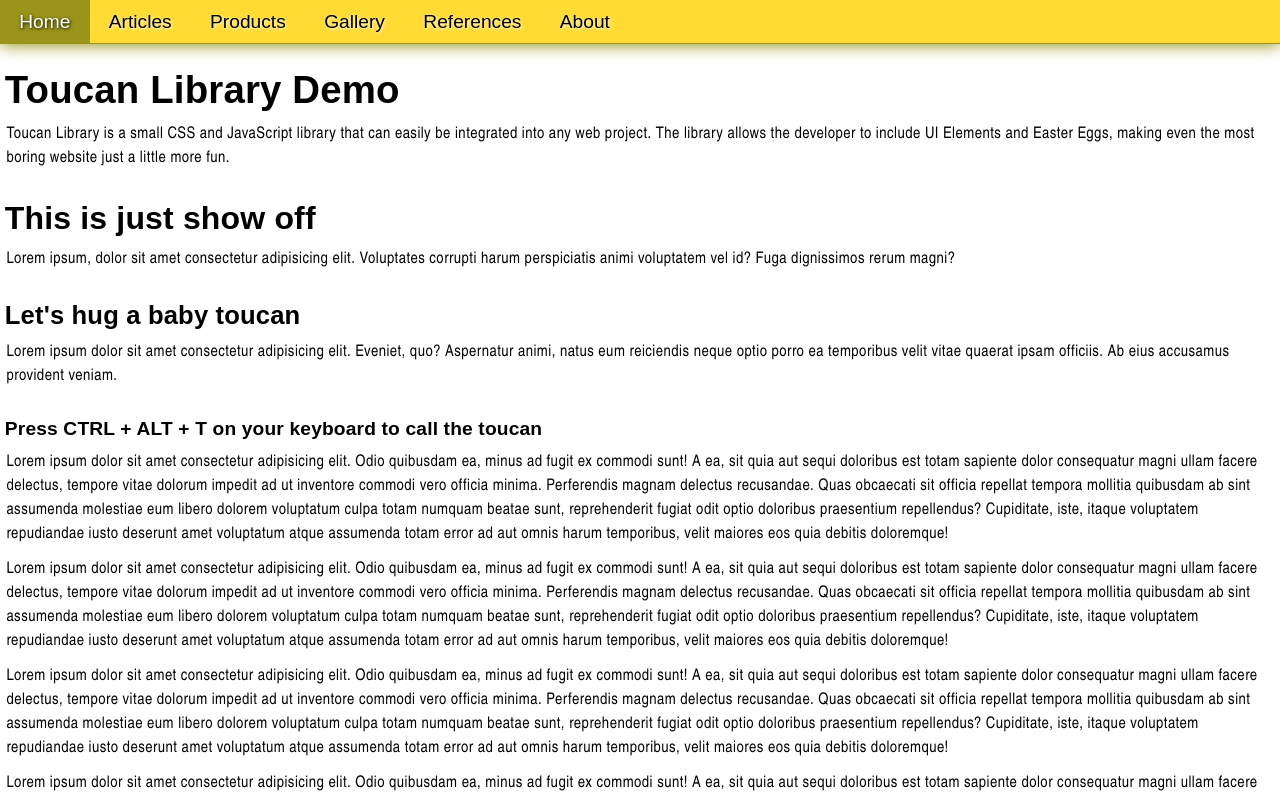
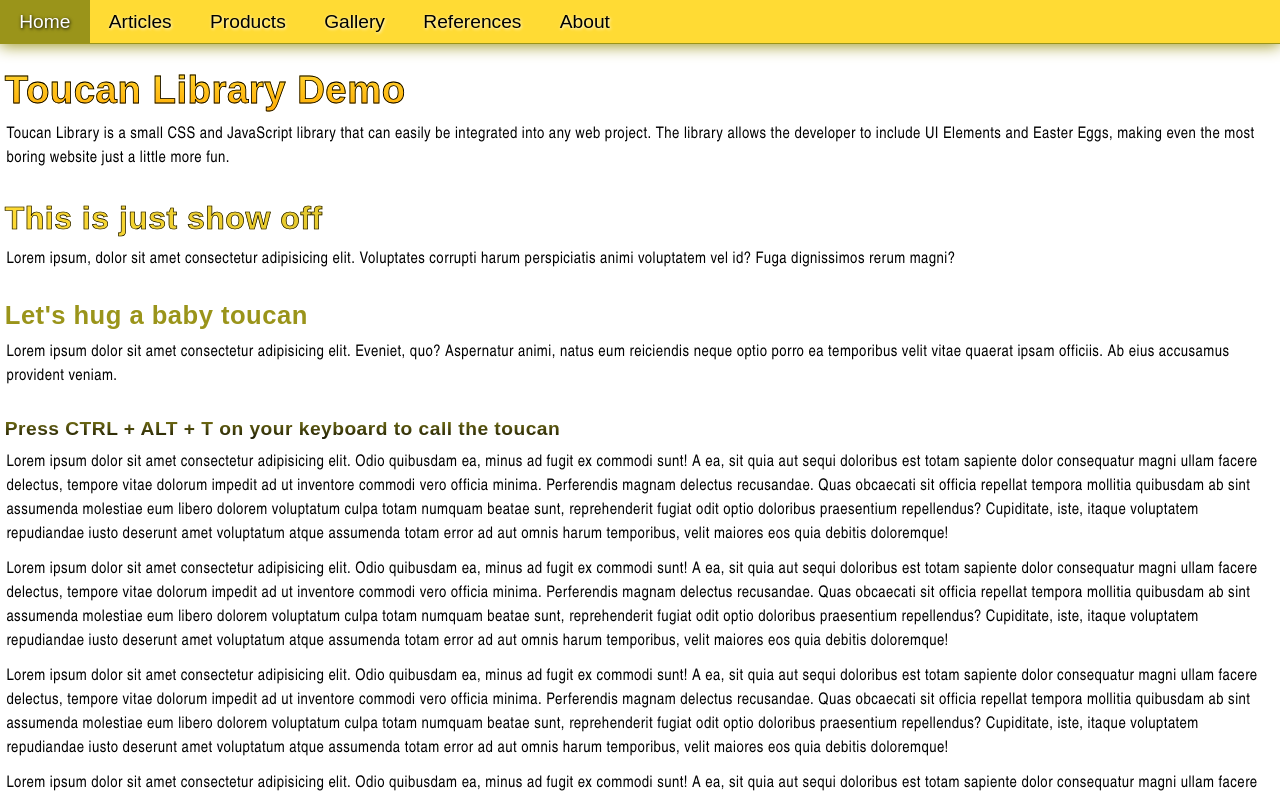
Before and after one commit to dani832m/toucan-library, a plain HTML site: page demo.html in a window 1280 px wide. Shown: the top 797 px of the page. Drawn offline with Linux system fonts and the light colour scheme.

Commit message:
Styling for text elements added.

```diff
--- a/toucan-library/css/toucan-style.css
+++ b/toucan-library/css/toucan-style.css
@@ -11,36 +11,6 @@ body {
   overflow-x: hidden !important;
   margin: 0;
   padding: 0;
-}
-
-/* Flying noisy toucan */
-.flying-toucan-div {
-   position: relative;
-   z-index: 100;
-   width: 100%;
-   height: 0;
-}
-
-.flying-toucan-img {
-   position: absolute;
-   right: -14rem;
-   width: 14rem;
-   height: 15rem;
-   padding: 3rem 0;
-   margin: 0;
-   box-sizing: border-box;
-   animation: fly 8s;
-}
-
-@keyframes fly {
-   0% {
-      right: -14rem;
-      transform: scale(1);
-   }
-   100% {
-      right: 100%;
-      transform: scale(0.3);
-   }
 }
 
 /* Sticky navbar */
@@ -132,25 +102,40 @@ body {
 .heading3,
 .heading4 {
   font-family: var(--heading-font);
-   letter-spacing: 0.01rem;
+  letter-spacing: 0.03rem;
   padding: 0.3rem;
   margin: 1.2rem 0 0;
+  background-size: 100%;
+  background-clip: text;
+  -webkit-background-clip: text;
+  -moz-background-clip: text;
+  -webkit-text-fill-color: transparent;
+  -moz-text-fill-color: transparent;
 }
 
 .heading1 {
   font-size: 2.4rem;
+  background-color: var(--orange-color);
+  background-image: linear-gradient(180deg, var(--light-yellow-color), var(--orange-color));
+  -webkit-text-stroke: 0.05rem rgb(0, 0, 0);
 }
 
 .heading2 {
   font-size: 2rem;
+  background-color: var(--light-yellow-color);
+  background-image: linear-gradient(120deg, var(--light-yellow-color), var(--dark-yellow-color));
+  -webkit-text-stroke: 0.04rem rgb(0, 0, 0);
 }
 
 .heading3 {
   font-size: 1.6rem;
+  background-color: var(--dark-yellow-color);
 }
 
 .heading4 {
   font-size: 1.2rem;
+  background-color: rgb(0, 0, 0);
+  background-image: linear-gradient(var(--dark-yellow-color), rgb(0, 0, 0));
 }
 
 .paragraph {
@@ -160,3 +145,33 @@ body {
   padding: 0.3rem;
   margin: 0.1rem;
 }
+
+/* Flying noisy toucan */
+.flying-toucan-div {
+  position: relative;
+  z-index: 100;
+  width: 100%;
+  height: 0;
+}
+
+.flying-toucan-img {
+  position: absolute;
+  right: -14rem;
+  width: 14rem;
+  height: 15rem;
+  padding: 3rem 0;
+  margin: 0;
+  box-sizing: border-box;
+  animation: fly 8s;
+}
+
+@keyframes fly {
+  0% {
+    right: -14rem;
+    transform: scale(1);
+  }
+  100% {
+    right: 100%;
+    transform: scale(0.3);
+  }
+}
```
Lines whose indentation alone changed are shown as unchanged.
